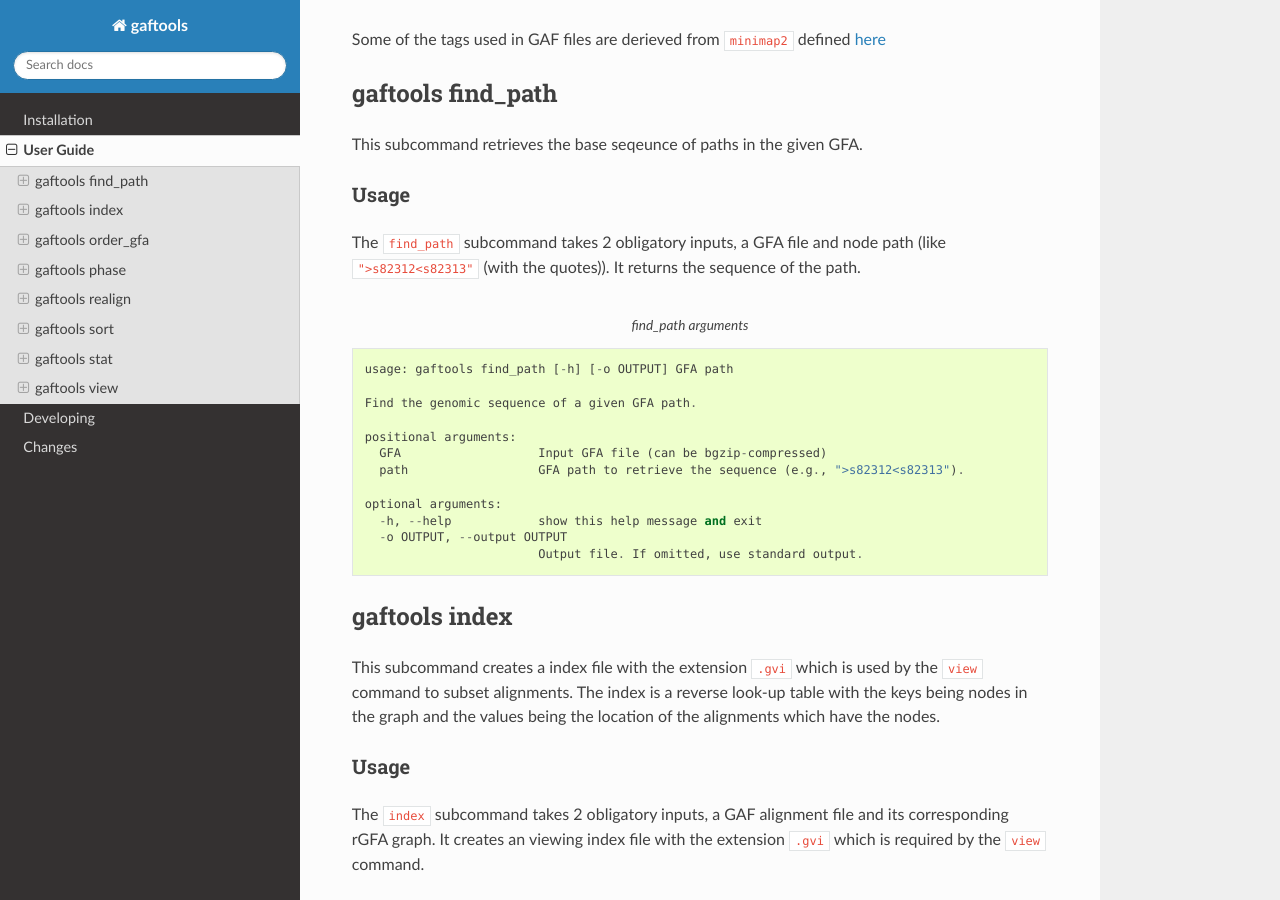
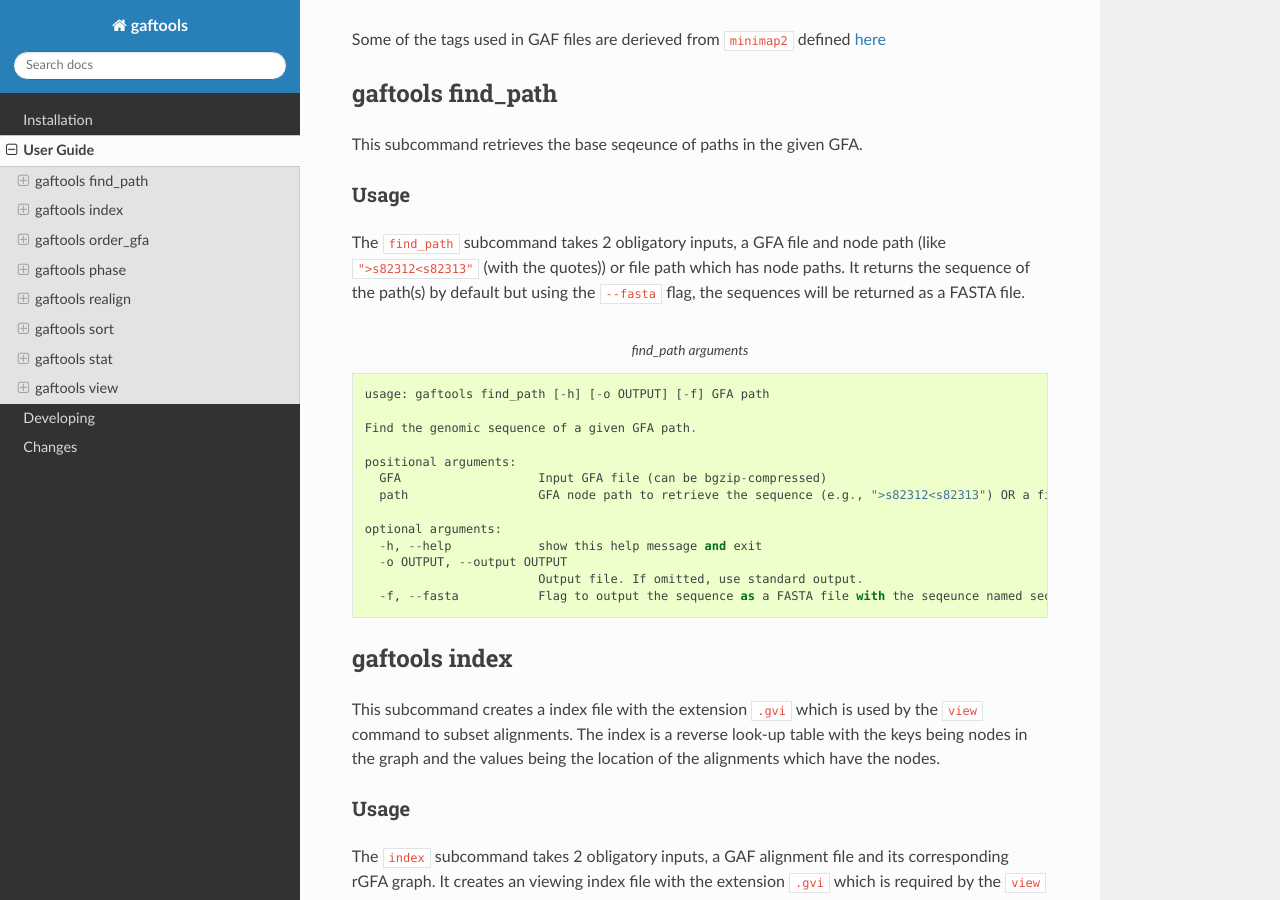
Before and after one commit to marschall-lab/gaftools, a Sphinx documentation site: the page built from docs/guide.rst, in a window 1280 px wide and 900 px high, scrolled down 777 px. Built offline with Sphinx 7.4.7 and the Read the Docs theme 3.1.0, drawn with Linux system fonts in a browser that asks for light colours; the version number could not be read and is left out.

Commit message:
updated docs to show changes in find_path

```diff
--- a/docs/guide.rst
+++ b/docs/guide.rst
@@ -42,24 +42,25 @@ This subcommand retrieves the base seqeunce of paths in the given GFA.
 Usage
 -----
 
-The :code:`find_path` subcommand takes 2 obligatory inputs, a GFA file and node path (like :code:`">s82312<s82313"` (with the quotes)).
-It returns the sequence of the path.
+The :code:`find_path` subcommand takes 2 obligatory inputs, a GFA file and node path (like :code:`">s82312<s82313"` (with the quotes))  or file path which has node paths.
+It returns the sequence of the path(s) by default but using the :code:`--fasta` flag, the sequences will be returned as a FASTA file.
 
 .. code-block::
   :caption: find_path arguments
 
-  usage: gaftools find_path [-h] [-o OUTPUT] GFA path
+  usage: gaftools find_path [-h] [-o OUTPUT] [-f] GFA path
 
   Find the genomic sequence of a given GFA path.
 
   positional arguments:
     GFA                   Input GFA file (can be bgzip-compressed)
-    path                  GFA path to retrieve the sequence (e.g., ">s82312<s82313").
+    path                  GFA node path to retrieve the sequence (e.g., ">s82312<s82313") OR a filepath containing node paths in different lines
 
   optional arguments:
     -h, --help            show this help message and exit
     -o OUTPUT, --output OUTPUT
                           Output file. If omitted, use standard output.
+    -f, --fasta           Flag to output the sequence as a FASTA file with the seqeunce named seq_<node path>
 
 .. _gaftools-index:
 
```
